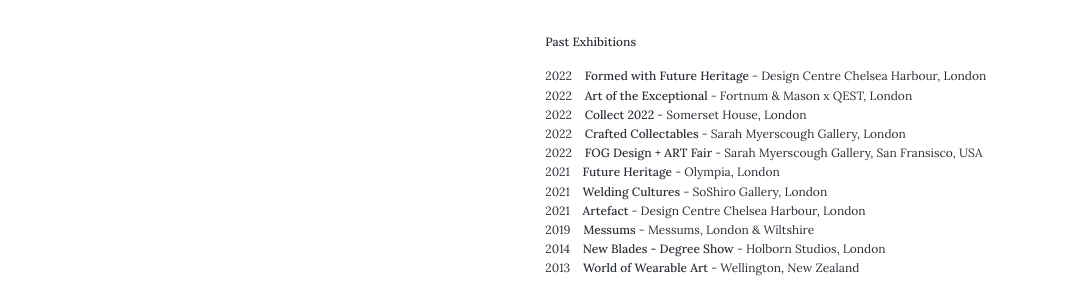
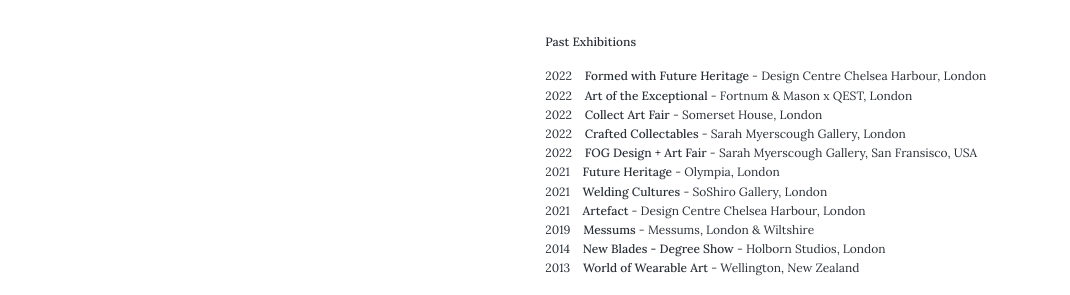
Before and after one commit to francespinnock/francespinnock.github.io, a Jekyll site: the page built from _pages/cv.md, in a window 1280 px wide and 1315 px high. Shown: the part 489-784 px from the top of the window, without its empty margins (28-1098 px from the left). Built offline with Jekyll 4.4.1, drawn with Linux system fonts in a browser that asks for light colours; nearby versions of some CDN libraries.

Commit message:
Update cv.md

```diff
--- a/_pages/cv.md
+++ b/_pages/cv.md
@@ -36,9 +36,9 @@ Public Exhibition : Friday 30th June - Monday 3rd July
 
 2022&nbsp;&nbsp;&nbsp; **Formed with Future Heritage** - Design Centre Chelsea Harbour, London
 2022&nbsp;&nbsp;&nbsp; **Art of the Exceptional** - Fortnum & Mason x QEST, London
-2022&nbsp;&nbsp;&nbsp; **Collect 2022** - Somerset House, London
+2022&nbsp;&nbsp;&nbsp; **Collect Art Fair** - Somerset House, London
 2022&nbsp;&nbsp;&nbsp; **Crafted Collectables** - Sarah Myerscough Gallery, London
-2022&nbsp;&nbsp;&nbsp; **FOG Design + ART Fair** - Sarah Myerscough Gallery, San Fransisco, USA
+2022&nbsp;&nbsp;&nbsp; **FOG Design + Art Fair** - Sarah Myerscough Gallery, San Fransisco, USA
 2021&nbsp;&nbsp;&nbsp; **Future Heritage** - Olympia, London
 2021&nbsp;&nbsp;&nbsp; **Welding Cultures** - SoShiro Gallery, London
 2021&nbsp;&nbsp;&nbsp; **Artefact** - Design Centre Chelsea Harbour, London
```
